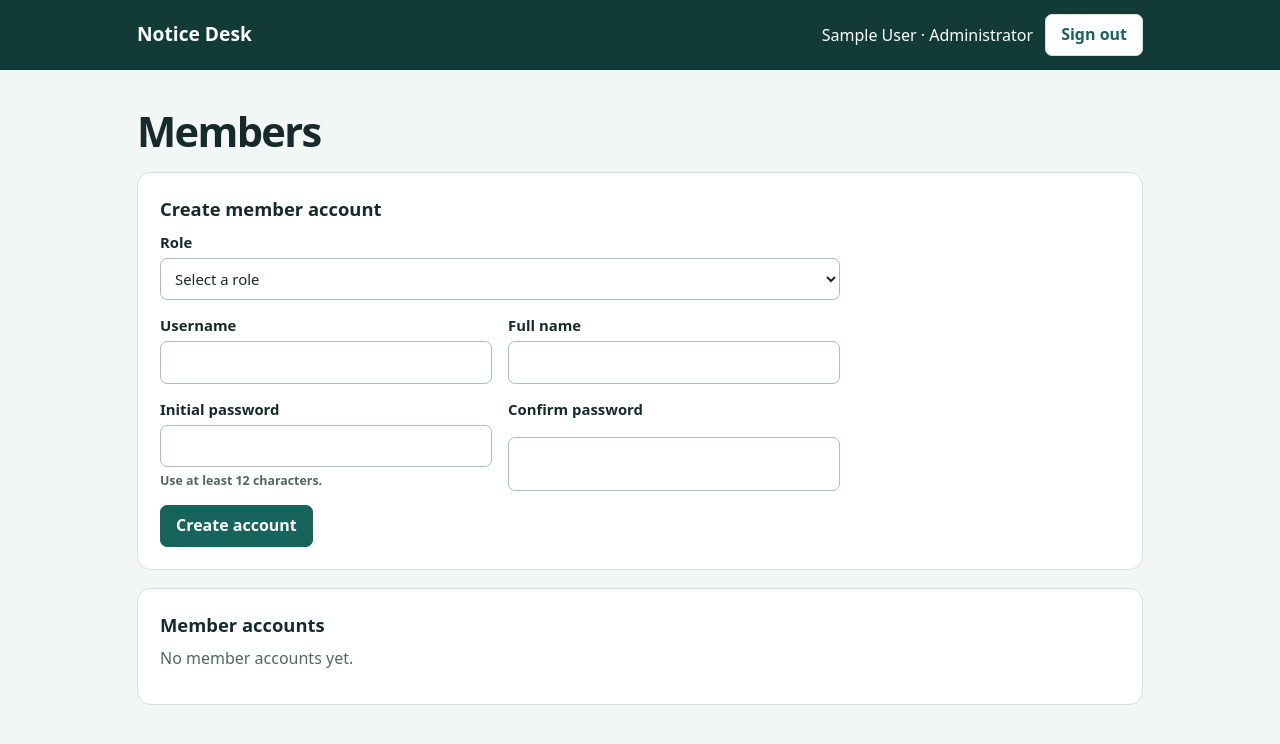
After one commit to Tracyliu10/notice-desk, a Flask app: page /admin/members in a window 1280 px wide. The commit adds this page. Shown: the top 744 px of the page. Run offline with Flask 3, Linux system fonts and the light colour scheme; the visitor is signed in with stand-in values (Sample User, id 1); data comes from the database, SQL or seed files in the repository.

Commit message:
Add files via upload

```diff
--- a/app.py
+++ b/app.py
@@ -67,25 +67,38 @@ with app.app_context():
     """)
 
 
+MEMBER_ROLES = {"junior": "Junior CM", "cm": "CM"}
+
+
+def create_account(role, username, name, phone, password):
+    username, name, phone = username.strip(), name.strip(), phone.strip()
+    if role not in (*MEMBER_ROLES, "admin"):
+        raise ValueError("Choose a valid role.")
+    if not username or not name or len(password) < 12:
+        raise ValueError("Enter a username, full name and password of at least 12 characters.")
+    if role == "cm" and (not re.fullmatch(r"[+() .0-9-]{6,24}", phone)
+                         or sum(char.isdigit() for char in phone) < 6):
+        raise ValueError("Enter a valid CM phone number.")
+    try:
+        with db():
+            db().execute("INSERT INTO user (username,name,password,role,phone) VALUES (?,?,?,?,?)",
+                         (username, name, generate_password_hash(password), role, phone if role == "cm" else ""))
+    except sqlite3.IntegrityError as error:
+        raise ValueError("Username already exists.") from error
+
+
 @app.cli.command("add-user")
 def add_user():
     import click
-    role = click.prompt("Role", type=click.Choice(["junior", "cm"]))
-    username = click.prompt("Username").strip()
-    name = click.prompt("Full name").strip()
-    phone = click.prompt("CM contact phone").strip() if role == "cm" else ""
+    role = click.prompt("Role", type=click.Choice([*MEMBER_ROLES, "admin"]))
+    username = click.prompt("Username")
+    name = click.prompt("Full name")
+    phone = click.prompt("CM contact phone") if role == "cm" else ""
     password = click.prompt("Password", hide_input=True, confirmation_prompt=True)
-    if not username or not name or len(password) < 12:
-        raise click.ClickException("Enter a username, full name and password of at least 12 characters.")
-    if role == "cm" and (not re.fullmatch(r"[+() .0-9-]{6,24}", phone)
-                         or sum(char.isdigit() for char in phone) < 6):
-        raise click.ClickException("Enter a valid CM phone number.")
     try:
-        with db():
-            db().execute("INSERT INTO user (username,name,password,role,phone) VALUES (?,?,?,?,?)",
-                         (username, name, generate_password_hash(password), role, phone))
-    except sqlite3.IntegrityError as error:
-        raise click.ClickException("Username already exists.") from error
+        create_account(role, username, name, phone, password)
+    except ValueError as error:
+        raise click.ClickException(str(error)) from error
     click.echo("Account created.")
 
 
@@ -128,11 +141,37 @@ def logout():
 
 @app.get("/")
 def home():
+    if g.user["role"] == "admin":
+        return redirect(url_for("members"))
     column = "author" if g.user["role"] == "junior" else "cm"
     rows = db().execute(f"SELECT * FROM notice WHERE {column}=? AND status != 'deleted' ORDER BY id DESC", (g.user["id"],))
     notices = [(row, json.loads(row["data"])) for row in rows
                if g.user["role"] == "junior" or row["status"] not in ("draft", "returned")]
     return render_template("home.html", notices=notices)
+
+
+@app.route("/admin/members", methods=["GET", "POST"])
+def members():
+    if g.user["role"] != "admin":
+        abort(403)
+    form = {key: request.form.get(key, "") for key in ("role", "username", "name", "phone")}
+    if request.method == "POST":
+        try:
+            if form["role"] not in MEMBER_ROLES:
+                raise ValueError("Choose Junior CM or CM.")
+            password = request.form.get("password", "")
+            if password != request.form.get("confirmation", ""):
+                raise ValueError("The passwords do not match.")
+            create_account(**form, password=password)
+        except ValueError as error:
+            flash(str(error))
+        else:
+            flash(f'Account created for {form["username"].strip()}.', "success")
+            return redirect(url_for("members"), code=303)
+    accounts = db().execute(
+        "SELECT username, name, role, phone FROM user WHERE role IN ('junior','cm') ORDER BY name COLLATE NOCASE"
+    ).fetchall()
+    return render_template("members.html", accounts=accounts, form=form, roles=MEMBER_ROLES)
 
 
 def record(notice_id):
@@ -141,8 +180,10 @@ def record(notice_id):
         abort(404)
     if g.user["role"] == "junior":
         allowed = row["author"] == g.user["id"]
+    elif g.user["role"] == "cm":
+        allowed = row["cm"] == g.user["id"] and row["status"] not in ("draft", "returned")
     else:
-        allowed = row["cm"] == g.user["id"] and row["status"] not in ("draft", "returned")
+        allowed = False
     if not allowed:
         abort(404)
     return row
--- a/static/form.js
+++ b/static/form.js
@@ -216,3 +216,16 @@ if (invalidField) {
     const focusTarget = invalidField.matches("fieldset") ? invalidField.querySelector("input") : invalidField;
     focusTarget?.focus();
 }
+
+const memberRole = document.querySelector("#member-role");
+if (memberRole) {
+    const row = document.querySelector("#member-phone-row");
+    const phone = memberRole.form.elements.phone;
+    const update = () => {
+        row.hidden = memberRole.value !== "cm";
+        phone.required = !row.hidden;
+        phone.disabled = row.hidden;
+    };
+    memberRole.addEventListener("change", update);
+    update();
+}
--- a/static/style.css
+++ b/static/style.css
@@ -130,3 +130,4 @@ dt { font-weight: 650; } dd { margin: 0; }
 #delete-notice { margin: 14px 0; }
 #preview-draft { scroll-margin-top: 18px; }
 .saved-note { color: var(--accent); margin: 0; }
+.member-form { max-width: 680px; }
--- a/templates/base.html
+++ b/templates/base.html
@@ -9,11 +9,11 @@
 </head>
 <body>
 <header><nav><a class="brand" href="{{ url_for('home') }}">Notice Desk</a>
-{% if g.user %}<div class="bar"><span>{{ g.user.name }} · {{ 'CM' if g.user.role == 'cm' else 'Junior CM' }}</span>
+{% if g.user %}<div class="bar"><span>{{ g.user.name }} · {{ {'admin':'Administrator','cm':'CM','junior':'Junior CM'}[g.user.role] }}</span>
 <form method="post" action="{{ url_for('logout') }}"><input type="hidden" name="csrf" value="{{ csrf }}"><button class="secondary">Sign out</button></form></div>{% endif %}
 </nav></header>
 <main>
-{% for message in get_flashed_messages() %}<p role="alert" class="alert">{{ message }}</p>{% endfor %}
+{% for category, message in get_flashed_messages(with_categories=true) %}<p role="{{ 'status' if category == 'success' else 'alert' }}" class="{{ 'card saved-note' if category == 'success' else 'alert' }}">{{ message }}</p>{% endfor %}
 {% block content %}{% endblock %}
 </main>
 </body>
--- /dev/null
+++ b/templates/members.html
@@ -0,0 +1,34 @@
+{% extends "base.html" %}
+{% block title %}Members · Notice Desk{% endblock %}
+{% block content %}
+<h1>Members</h1>
+<section class="card">
+<h2>Create member account</h2>
+<form method="post" class="stack member-form">
+<input type="hidden" name="csrf" value="{{ csrf }}">
+<label>Role <select name="role" id="member-role" required>
+<option value="">Select a role</option>
+{% for role, title in roles.items() %}<option value="{{ role }}" {% if form.role == role %}selected{% endif %}>{{ title }}</option>{% endfor %}
+</select></label>
+<div class="grid">
+<label>Username <input name="username" value="{{ form.username }}" autocomplete="off" required></label>
+<label>Full name <input name="name" value="{{ form.name }}" required></label>
+</div>
+<label id="member-phone-row">CM contact phone <input name="phone" type="tel" value="{{ form.phone }}"><small>Required for CM. This number appears on notices.</small></label>
+<div class="grid">
+<label>Initial password <input name="password" type="password" minlength="12" autocomplete="new-password" aria-describedby="initial-password-hint" required><small id="initial-password-hint">Use at least 12 characters.</small></label>
+<label>Confirm password <input name="confirmation" type="password" minlength="12" autocomplete="new-password" required></label>
+</div>
+<div><button type="submit">Create account</button></div>
+</form>
+</section>
+<section class="card">
+<h2>Member accounts</h2>
+{% for account in accounts %}
+<div class="notice-row">
+<span><strong>{{ account.name }}</strong><small>{{ account.username }} · {{ roles[account.role] }}</small></span>
+{% if account.phone %}<span>{{ account.phone }}</span>{% endif %}
+</div>
+{% else %}<p class="muted">No member accounts yet.</p>{% endfor %}
+</section>
+{% endblock %}
```
